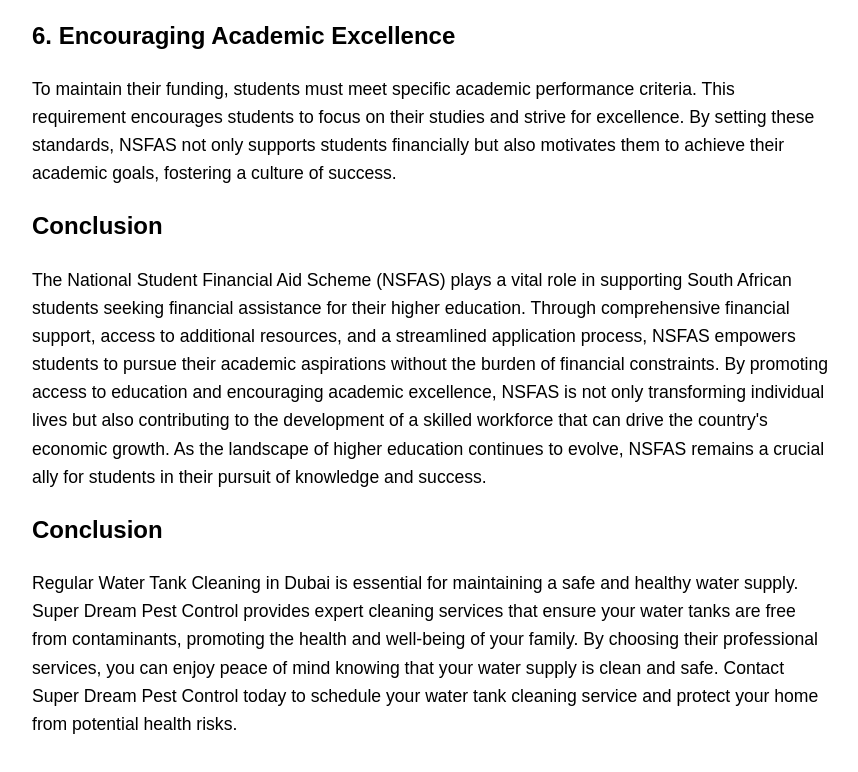
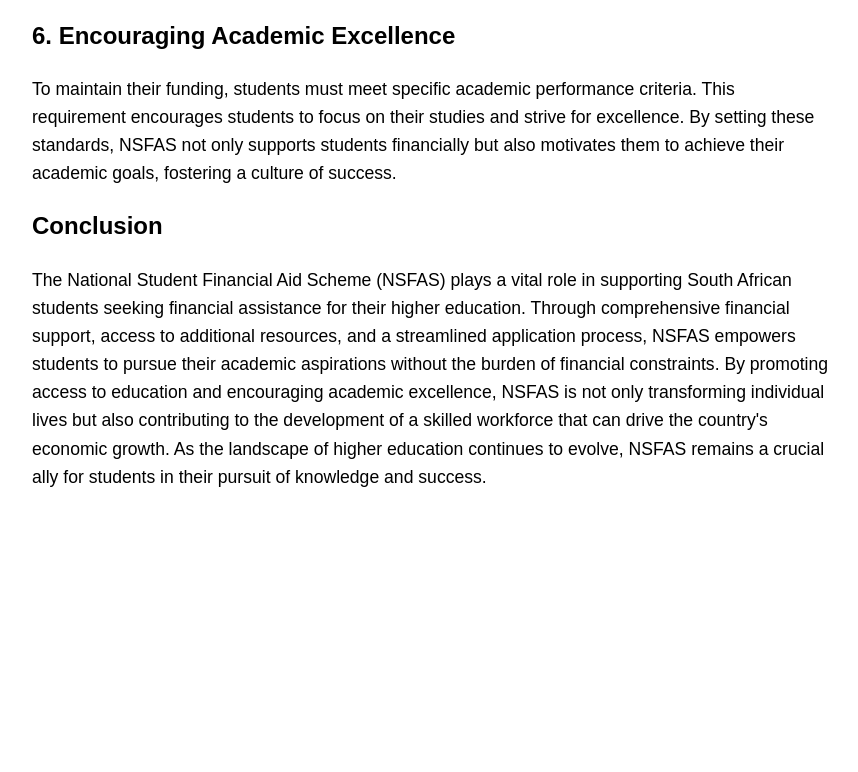
Before and after one commit to imartinbeck/nsfas, a plain HTML site: page index.html in a window 1280 px wide. Shown: the part 2044-2816 px from the top of the page, without its empty margins (208-1066 px from the left). After the commit the page ends 2575 px from the top, so only its background shows below. Drawn offline with Linux system fonts and the light colour scheme.

Commit message:
Update index.html

```diff
--- a/index.html
+++ b/index.html
@@ -93,17 +93,6 @@
 
 
 
-
-
-
-
-
-
-   <h2> Conclusion</h2>
-<p>Regular Water Tank Cleaning in Dubai is essential for maintaining a safe and healthy water supply. Super Dream Pest Control provides expert cleaning services that ensure your water tanks are free from contaminants, promoting the health and well-being of your family. By choosing their professional services, you can enjoy peace of mind knowing that your water supply is clean and safe. Contact Super Dream Pest Control today to schedule your water tank cleaning service and protect your home from potential health risks.</p>
-
-
-
   </main>
 </body>
 </html>
```
